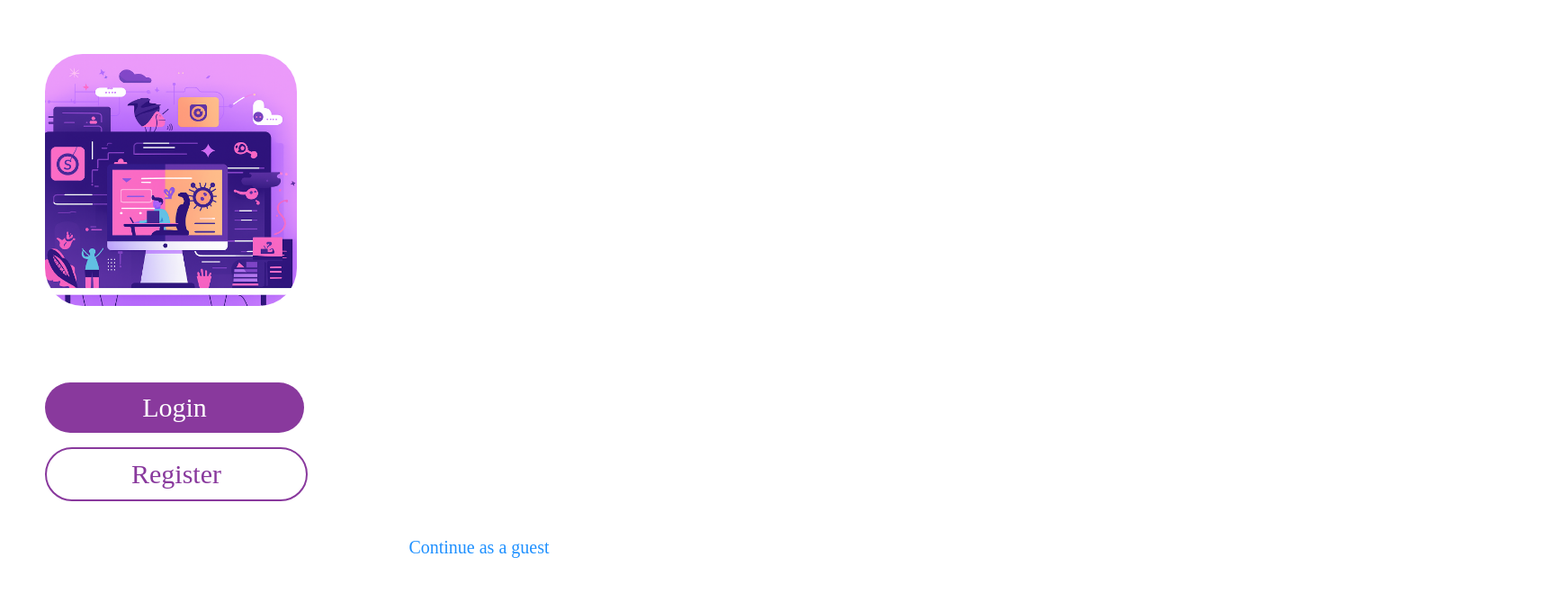
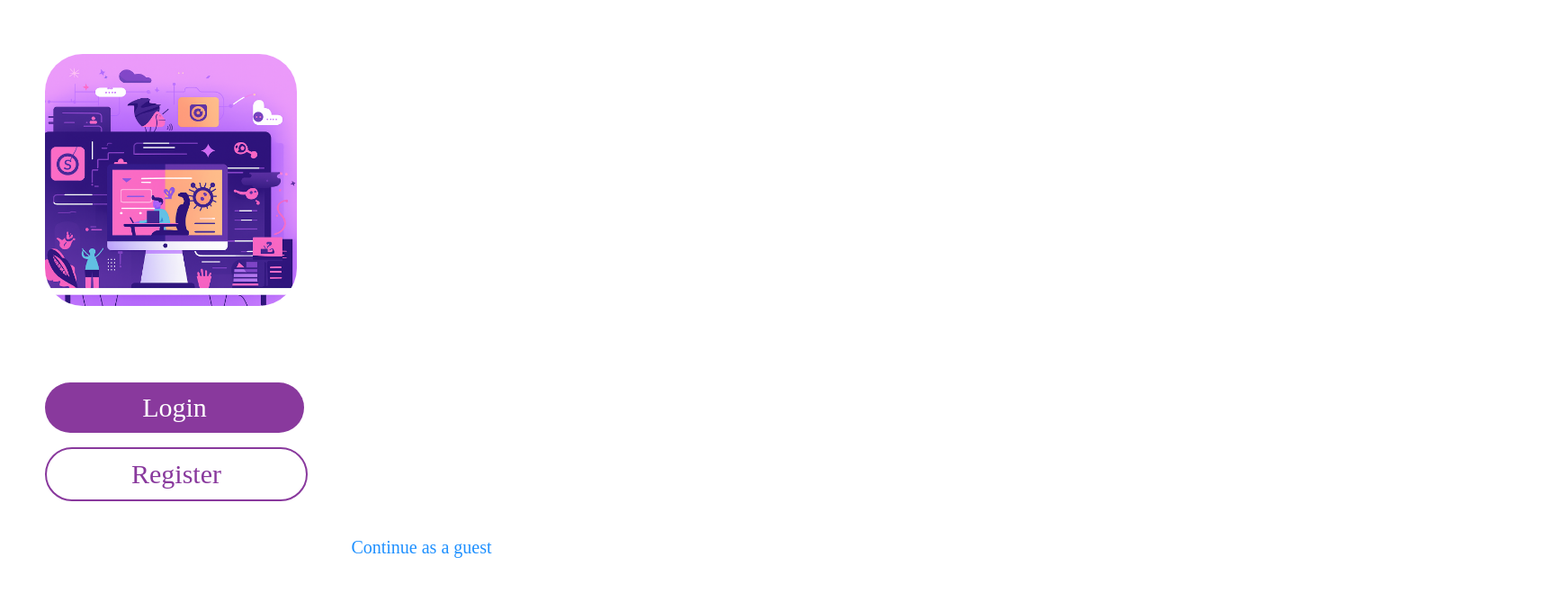
Before and after one commit to Utkarshaglitched/Harsh, a plain HTML site: page index.html in a window 1280 px wide. Shown: the part 115-774 px from the top of the page at 90% size, 1734 px wide, since content can reach past the window. Drawn offline with Linux system fonts and the light colour scheme.

Commit message:
Update Styling.css

```diff
--- a/Styling.css
+++ b/Styling.css
@@ -59,7 +59,7 @@ body{
 #AsGuest{
     position: relative;
     top: 39vh;
-    left: 35.5vw;
+    left:30.5vw;
     font-size: 20px;
     color: dodgerblue;
 }
```
